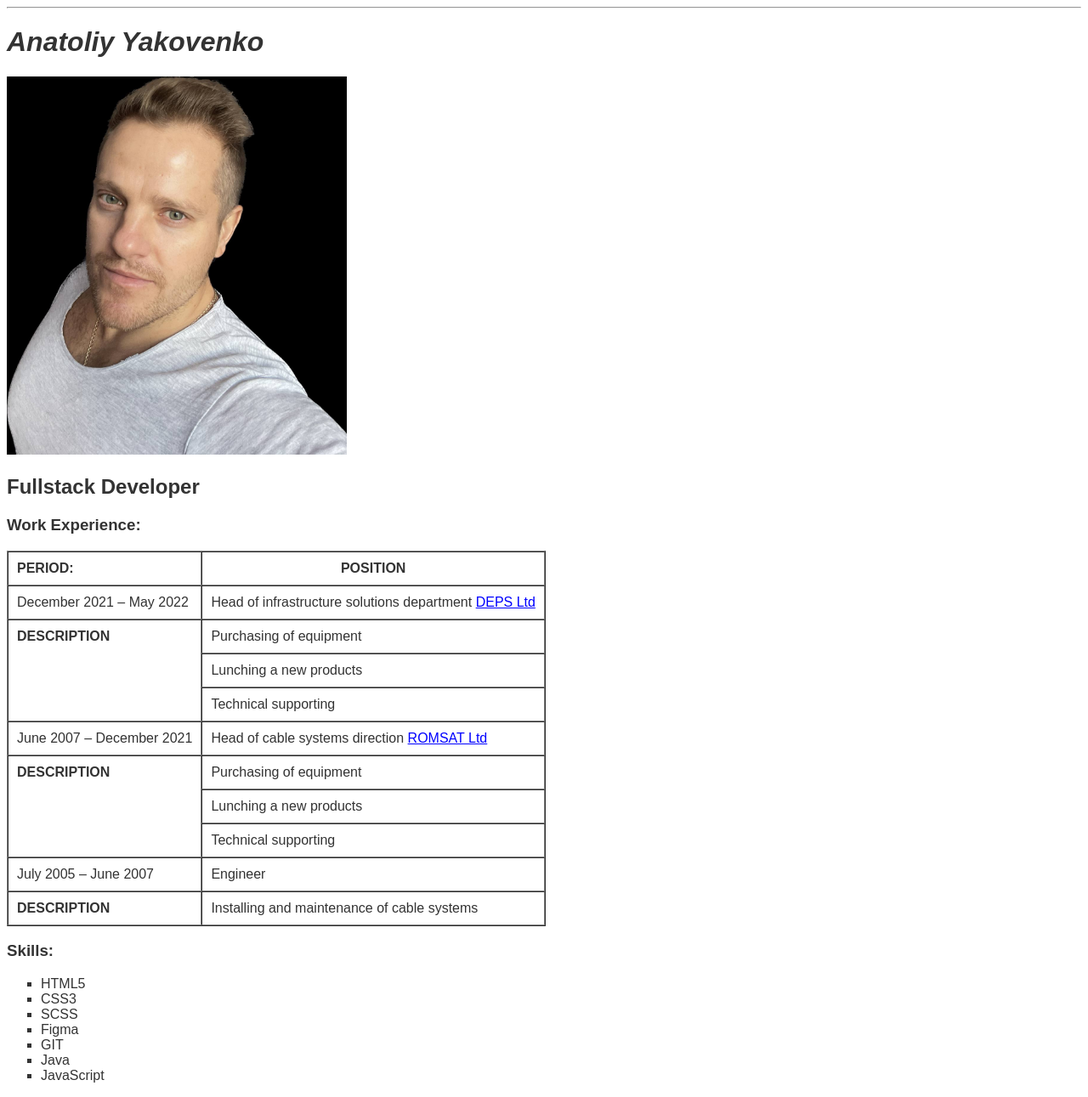
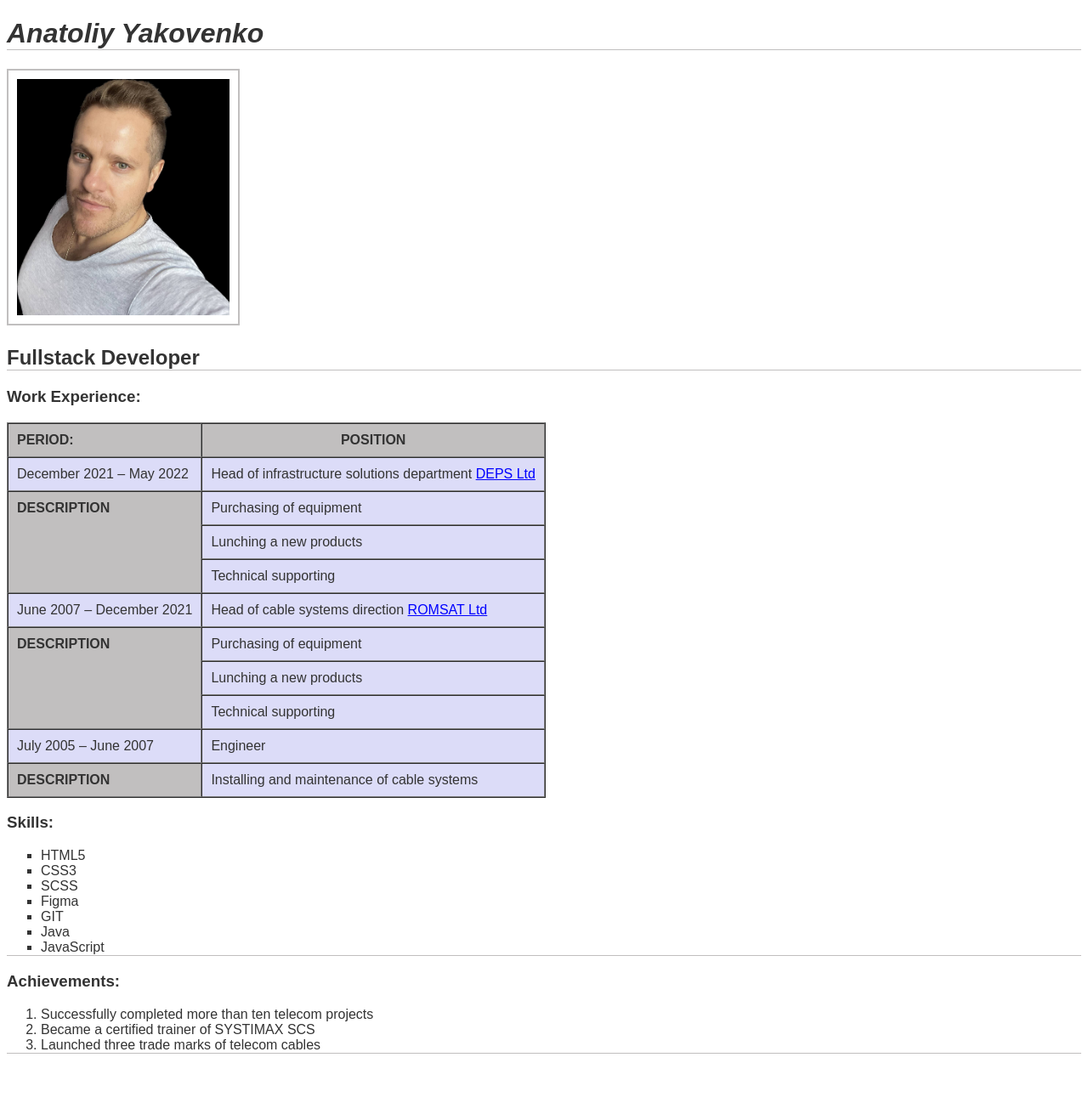
Before and after one commit to AnatoliyYakovenko/rd-CV-hw, a plain HTML site: page index.html in a window 1280 px wide. Shown: the top 1291 px of the page at 85% size. After the commit the page ends 1256 px from the top, so only its background shows below. Drawn offline with Linux system fonts and the light colour scheme.

Commit message:
lesson-8 work with css

```diff
--- a/index.html
+++ b/index.html
@@ -8,13 +8,12 @@
     <link rel="stylesheet" href="./styles.css" />
   </head>
   <body>
-    <hr>
     <h1 class="name">Anatoliy Yakovenko</h1>
-    <img src="./anatoliy.jpeg" alt="man is making a selfie" width="400"/>
+    <img src="./anatoliy.jpeg" alt="man is making a selfie" width="250"/>
     <h2 class="job-title">Fullstack Developer</h2>
     <h3>Work Experience:</h3>
 
-      <table border="1" cellspacing="0" cellpadding="10px">
+      <table class="cv-table" border="1" cellspacing="0" cellpadding="10px">
         <thead>
           <tr>
             <th class="table-title" align="left">Period:</th>
@@ -68,7 +67,7 @@
       <li>JavaScript</li>
     </ul>
     <h3>Achievements:</h3>
-    <ol>
+    <ol class="achievements-list">
       <li>Successfully completed more than ten telecom projects</li>
       <li>Became a certified trainer of SYSTIMAX SCS</li>
       <li>Launched three trade marks of telecom cables</li>
--- a/styles.css
+++ b/styles.css
@@ -4,12 +4,22 @@ body{
 }
 .name{
     font-style: oblique;
+    border-bottom: 1px solid rgb(193, 191, 191);
+}
+img{
+    padding: 10px;
+    border: 2px solid rgb(193, 191, 191);
 }
 .job-title{
     font-weight: bold;
+    border-bottom: 1px solid rgb(193, 191, 191);
+}
+.cv-table{
+    background-color: rgb(220, 220, 248);
 }
 .table-title{
     text-transform: uppercase;
+    background-color: rgb(193, 191, 191);
 }
 a:link{
     color: #00f;
@@ -22,4 +32,8 @@ a:hover{
 }
 .skills-list{
     list-style-type:square;
+    border-bottom: 1px solid rgb(193, 191, 191);
 }
+.achievements-list{
+    border-bottom: 1px solid rgb(193, 191, 191);
+}
```
